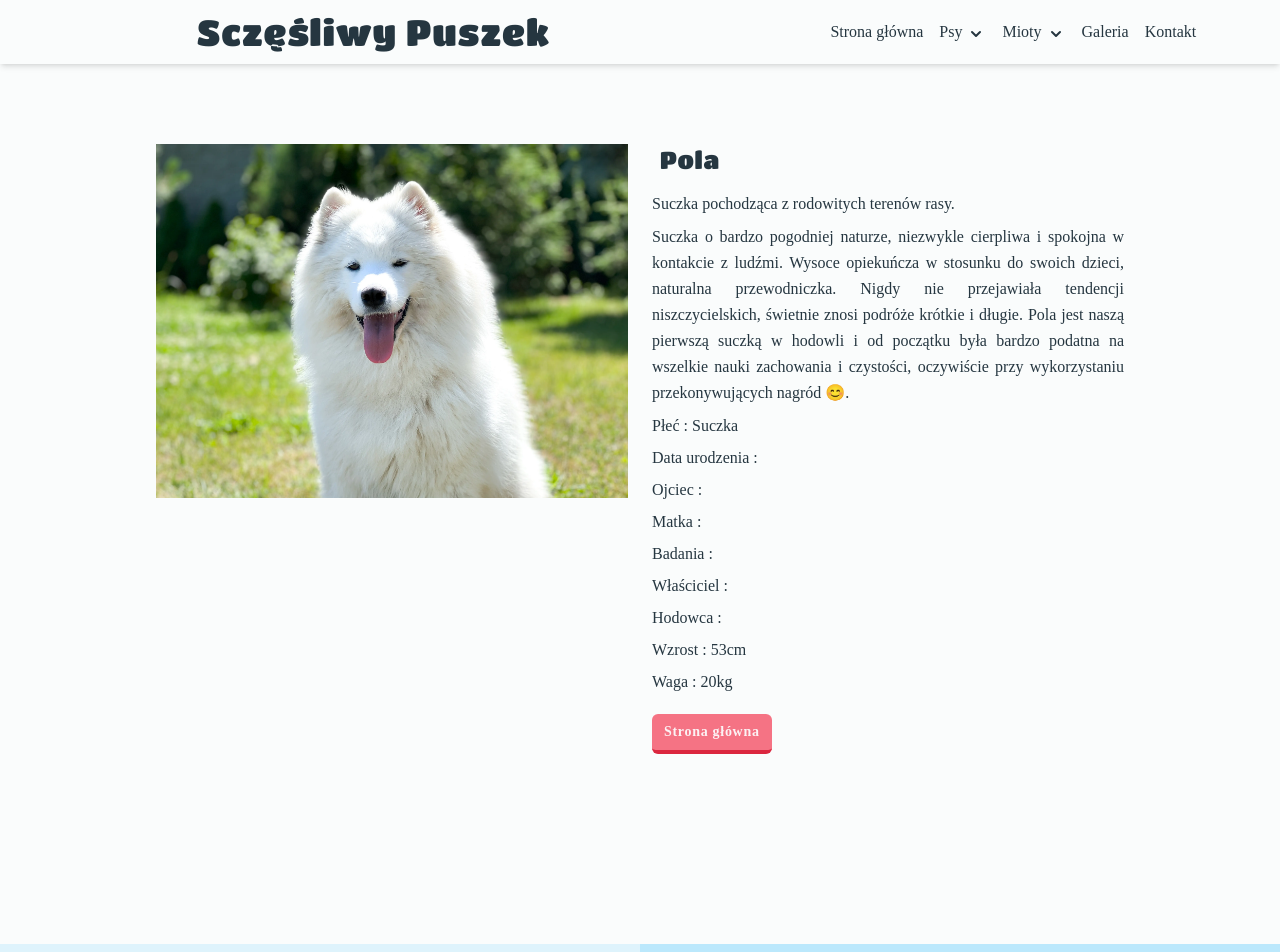
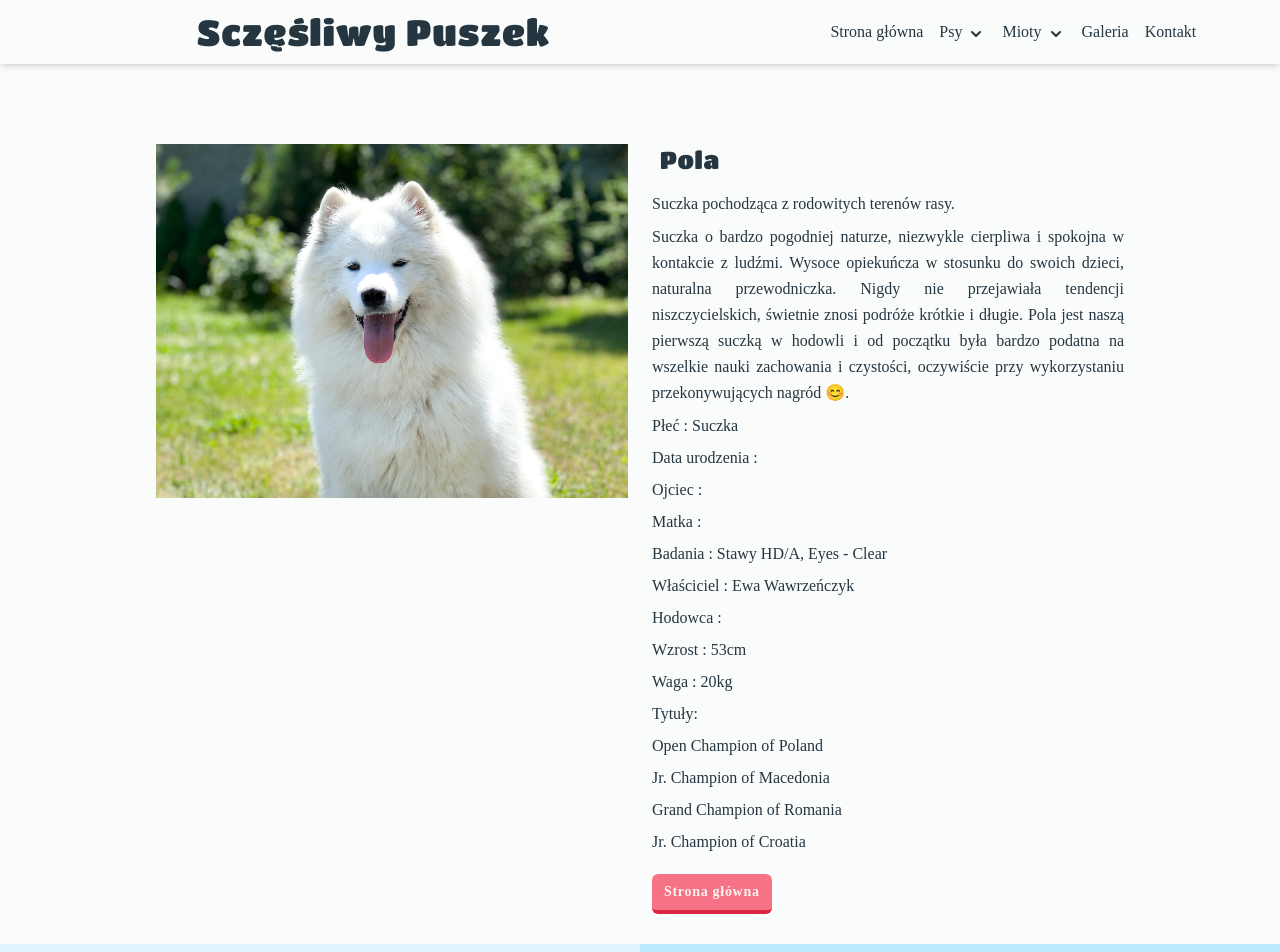
Before and after one commit to fczajka/happySamoyed, a React (Vite) app: page /details/Pola in a window 1280 px wide. Shown: the top 952 px of the page. Built offline with nearby package versions, Linux system fonts and the light colour scheme; a web font is replaced by a local one.

Commit message:
Fill in some fields in dog's description

```diff
--- a/src/components/DogPola.js
+++ b/src/components/DogPola.js
@@ -35,11 +35,30 @@ const DogPola = () => {
                                 <li className="my-2">Data urodzenia :</li>
                                 <li className="my-2">Ojciec :</li>
                                 <li className="my-2">Matka :</li>
-                                <li className="my-2">Badania :</li>
-                                <li className="my-2">Właściciel :</li>
+                                <li className="my-2">
+                                    Badania : Stawy HD/A, Eyes - Clear
+                                </li>
+                                <li className="my-2">
+                                    Właściciel : Ewa Wawrzeńczyk
+                                </li>
                                 <li className="my-2">Hodowca :</li>
                                 <li className="my-2">Wzrost : 53cm</li>
                                 <li className="mb-2">Waga : 20kg</li>
+                            </ul>
+                            <h3 className="text-base">Tytuły:</h3>
+                            <ul className="text-sm xsm:text-base">
+                                <li className="mt-2">
+                                    Open Champion of Poland
+                                </li>
+                                <li className="my-2">
+                                    Jr. Champion of Macedonia
+                                </li>
+                                <li className="my-2">
+                                    Grand Champion of Romania
+                                </li>
+                                <li className="mb-2">
+                                    Jr. Champion of Croatia
+                                </li>
                             </ul>
                         </div>
                         <div className="w-min my-5 rounded-md whitespace-nowrap text-royalPink-50 bg-royalPink-400 border-royalPink-600 border-b-4 hover:border-b-0 hover:translate-y-1 hover:mb-6">
--- a/src/components/DogWilliam.js
+++ b/src/components/DogWilliam.js
@@ -23,7 +23,7 @@ const DogWilliam = () => {
                                 bardzo energiczny i przyjazny. Każdego w domu
                                 traktuje jako swoje stado czy to człowiek czy to
                                 kot. Jest podatny na naukę, ale potrzebuje do
-                                tego smacznej nagrody 😊. Ojciec Williama
+                                tego smacznej nagrody 😊.
                             </p>
                             <p className="text-sm mt-2 xsm:text-base">
                                 William posiada pełne legalne uprawnienie
@@ -34,8 +34,12 @@ const DogWilliam = () => {
                                 <li className="my-2">Data urodzenia :</li>
                                 <li className="my-2">Ojciec :</li>
                                 <li className="my-2">Matka :</li>
-                                <li className="my-2">Badania :</li>
-                                <li className="my-2">Właściciel :</li>
+                                <li className="my-2">
+                                    Badania : Stawy HD/A, Eyes - Clear
+                                </li>
+                                <li className="my-2">
+                                    Właściciel : Ewa Wawrzeńczyk
+                                </li>
                                 <li className="my-2">Hodowca :</li>
                                 <li className="my-2">Wzrost : 53cm</li>
                                 <li className="mb-2">Waga : 20kg</li>
```
